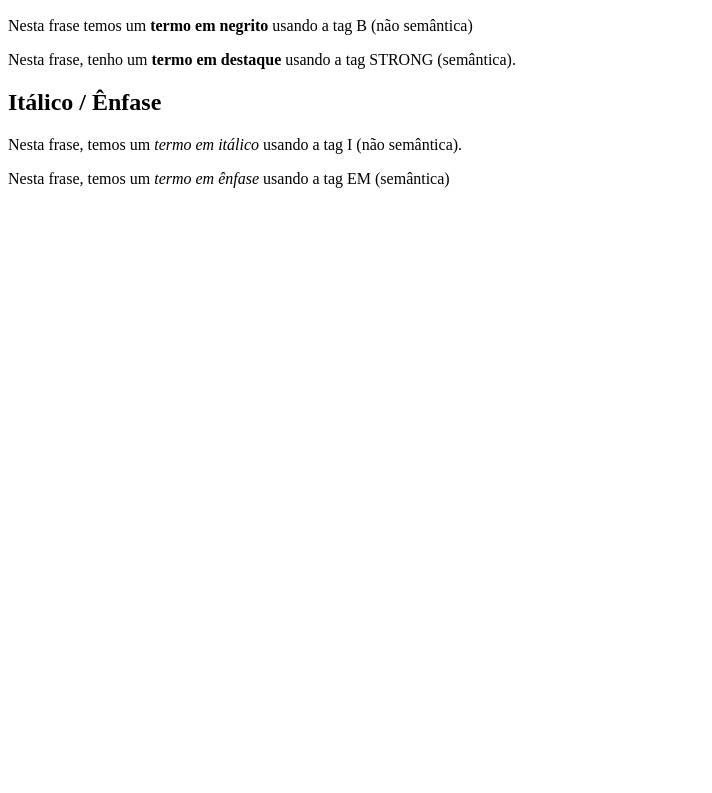
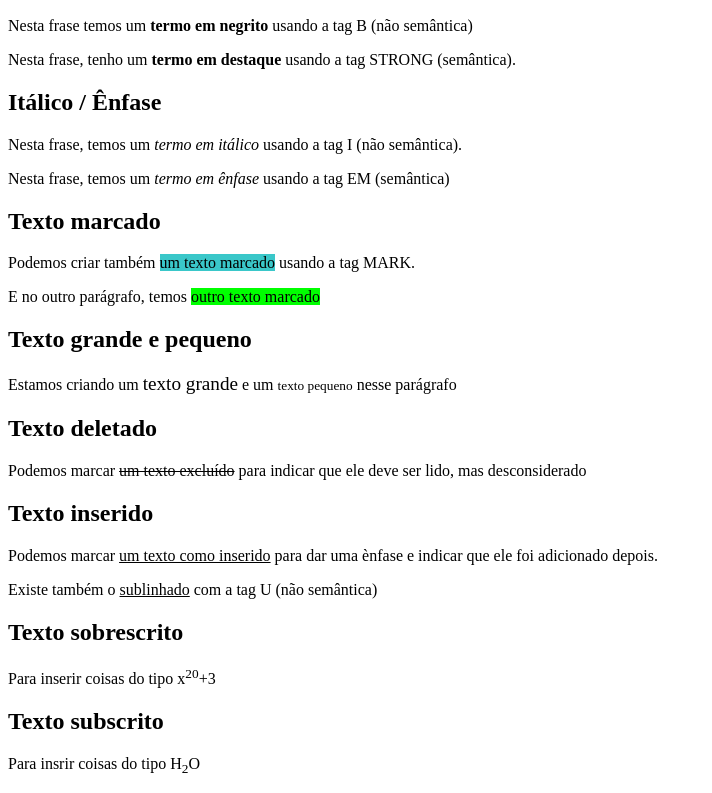
Before and after one commit to kennyrob26/DesenvolvimentoWeb_CursoEmVideo, a plain HTML site: page exercicios/ex008/index.html in a window 1280 px wide. Shown: the part 110-903 px from the top of the page, without its empty margins (0-712 px from the left). Before the commit the page ends 800 px from the top, so only its background shows below. Drawn offline with Linux system fonts and the light colour scheme.

Commit message:
formatações

```diff
--- a/exercicios/ex008/index.html
+++ b/exercicios/ex008/index.html
@@ -5,6 +5,11 @@
     <meta http-equiv="X-UA-Compatible" content="IE=edge">
     <meta name="viewport" content="width=device-width, initial-scale=1.0">
     <title>Formatação de Textos</title>
+    <style>
+        mark {
+            background-color: rgb(58, 199, 201);
+        }
+    </style>
 </head>
 <body>
     <h1>Principais Formatações</h1>
@@ -14,5 +19,19 @@
     <h2>Itálico / Ênfase </h2>
     <p>Nesta frase, temos um <i>termo em itálico</i> usando a tag I (não semântica).</p>
     <p>Nesta frase, temos um <em>termo em ênfase</em> usando a tag EM (semântica)</p>
+    <h2>Texto marcado</h2>
+    <p>Podemos criar também <mark>um texto marcado</mark> usando a tag MARK.</p>
+    <p>E no outro parágrafo, temos <mark style= "background-color: lime" >outro texto marcado</mark></p>
+    <h2>Texto grande e pequeno</h2>
+    <p>Estamos criando um <big>texto grande</big> e um <small>texto pequeno</small> nesse parágrafo</p>
+    <h2>Texto deletado</h2>
+    <p>Podemos marcar <del>um texto excluído</del> para indicar que ele deve ser lido, mas desconsiderado</p>
+    <h2>Texto inserido</h2>
+    <p>Podemos marcar <ins>um texto como inserido</ins> para dar uma ènfase e indicar que ele foi adicionado depois.</p>
+    <p>Existe também o <u>sublinhado</u> com a tag U (não semântica)</p>
+    <h2>Texto sobrescrito</h2>
+    <p>Para inserir coisas do tipo  x<sup>20</sup>+3</p>
+    <h2>Texto subscrito</h2>
+    <p>Para insrir coisas do tipo H<sub>2</sub>O</p>
 </body>
 </html>
```
